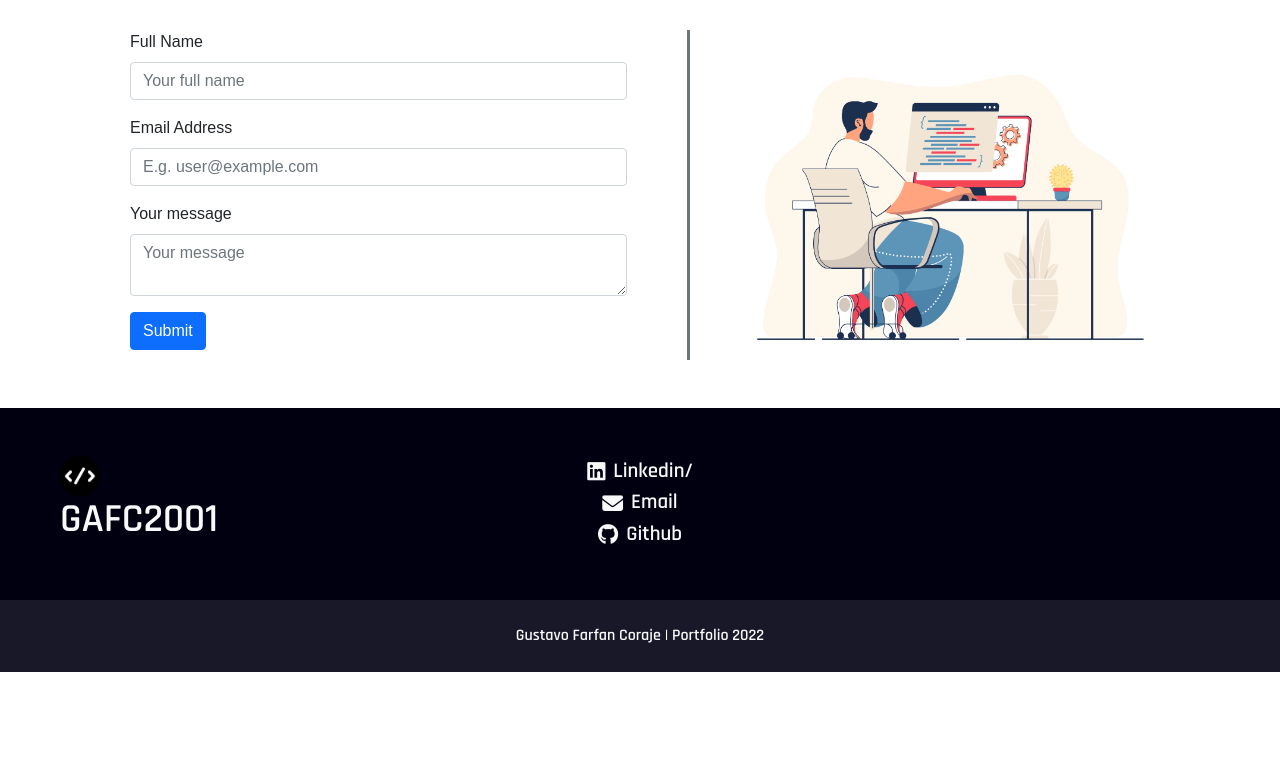
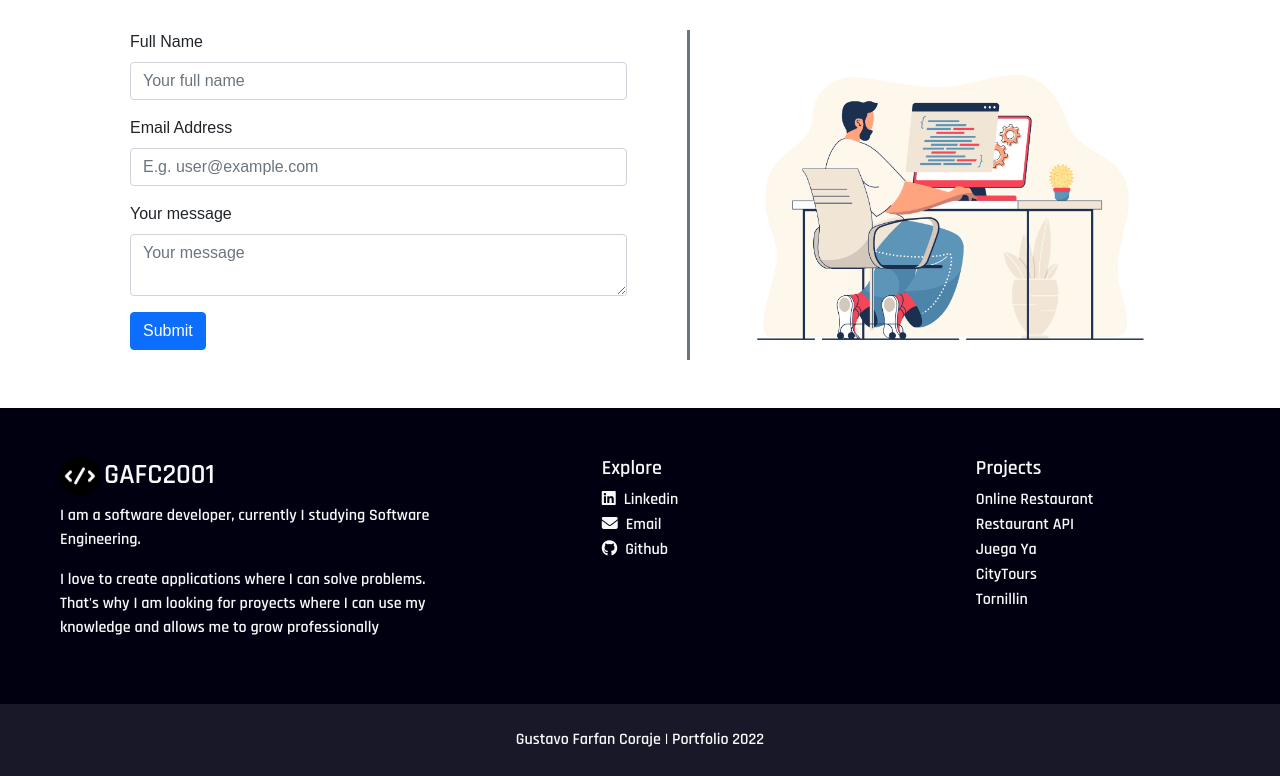
Before and after one commit to gafc2001/gafc2001.github.io, a React (Create React App) app: page / in a window 1280 px wide. Shown: the part 4195-4971 px from the top of the page. Before the commit the page ends 4867 px from the top, so only its background shows below. Built offline with nearby package versions, Linux system fonts and the light colour scheme; no server answers.

Commit message:
footer redesign

```diff
--- a/src/assets/css/main.css
+++ b/src/assets/css/main.css
@@ -257,15 +257,21 @@ img.img-profile {
 }
 
 .footer-link {
+  color: #fff;
+  display: block;
+  font-size: 1rem;
+  text-decoration: none;
+  border-bottom: 1px solid transparent;
+}
+.fit-content{
+  width: fit-content;
+}
+.center-x{
   display: flex;
   justify-content: center;
-  align-items: center;
-  font-size: 1.3rem;
 }
-
 .footer-link:hover {
-  background-color: white;
-  color: black !important;
+  text-decoration: underline;
 }
 
 /* .project-links{
--- a/src/assets/lang/languages.js
+++ b/src/assets/lang/languages.js
@@ -325,6 +325,21 @@ const english = {
             }
         }
 
+    },
+    "footer" : {
+        "paragraphs" : [
+            "I am a software developer, currently I studying Software Engineering.",
+            "I love to create applications where I can solve problems. That's why I am looking for proyects where I can use my knowledge and allows me to grow professionally"
+        ],
+        "explore" : {
+            "title" : "Explore",
+        },
+        "projects" : {
+            "title" : "Projects",
+        },
+        "contact" : {
+            "title" : "Get in touch",
+        }
     }
 }
 const spanish = {
@@ -655,6 +670,21 @@ const spanish = {
             }
         }
 
+    },
+    "footer" : {
+        "paragraphs" : [
+            "Soy un desarrollador de software, actualmente estoy estudiando Ingeniería de Software",
+            "Me encanta crear aplicaciones en la que pueda solucionar un problema. Para ello busco proyectos en la que pueda aplicar mis conocimientos y me permita crecer profesionalmente"
+        ],
+        "explore" : {
+            "title" : "Explorar",
+        },
+        "projects" : {
+            "title" : "Proyectos",
+        },
+        "contact" : {
+            "title" : "Contactame",
+        }
     }
 }
 
--- a/src/components/Footer/Footer.js
+++ b/src/components/Footer/Footer.js
@@ -1,37 +1,58 @@
 import React from 'react'
 import {Row, Col } from 'react-bootstrap'
+import { language } from '../../assets/lang/languages';
+import useLanguage from './../../hooks/useLanguage';
 export const Footer = () => {
+    const {lang} = useLanguage();
+    const year = new Date().getFullYear();
+    console.log(year);
     return (
     <footer className="section container-fluid text-light" id="contact-section">
         <Row className="bg-footer p-5">
             <Col md="4">
+                <h5 className="d-flex align-items-center">
+                    <img src={`${process.env.PUBLIC_URL}/favicon.png`} alt="icon" className='img-fluid' width="40"/>
+                    <span className="h3 m-0 ms-1">GAFC2001</span>
+                </h5>
                 <div>
-                    <img src={`${process.env.PUBLIC_URL}/favicon.png`} alt="icon" className='img-fluid' width="40"/>
-                    <h1>GAFC2001</h1>
+                    {lang.footer.paragraphs.map( e => (<p>{e}</p>))}
                 </div>
             </Col>
-            <Col md="4">
-                <a rel="noopener noreferrer" target="_blank"className="text-light text-center link footer-link"
+            <Col md="4" className="center-x">
+                <div className="fit-content">
+                    <h5>{lang.footer.explore.title}</h5>
+                    <a rel="noopener noreferrer" target="_blank"className="text-light footer-link"
                         href="https://www.linkedin.com/in/gustavo-farfan-coraje-64488b211/">
                         <i className="me-2 fab fa-linkedin"></i>
-                    <span>Linkedin/</span>
+                        <span>Linkedin</span>
                     </a>
-                <a rel="noopener noreferrer" target="_blank"className="text-light text-center link footer-link" href="mailto:farfancoraje15@gmail.com">
+                    <a rel="noopener noreferrer" target="_blank"className="text-light footer-link" href="mailto:farfancoraje15@gmail.com">
                         <i className="me-2 fas fa-envelope"></i>
                         <span>Email</span>
                     </a>
-                <a rel="noopener noreferrer" target="_blank"className="text-light text-center link footer-link" href="https://github.com/gafc2001">
+                    <a rel="noopener noreferrer" target="_blank"className="text-light footer-link" href="https://github.com/gafc2001">
                         <i className="me-2 fab fa-github"></i>
                         <span>Github</span>
                     </a>
+                </div>
             </Col>
 
-            <Col md="4">
+            <Col md="4" className="center-x">
+                <div className='fit-content'>
+                    <h5>{lang.footer.projects.title}</h5>
+                    <div>
+                        {lang.project.projects.map( project => {
+                            return (
+                                <a className='text-light footer-link' href={project.links[1].url}>{project.title}</a>
+                            );
+                        })}
+                    </div>
+                </div>
             </Col>
 
         </Row>
         <div className="row bg-footer-secondary">
-            <p className="m-0 text-center py-4">Gustavo Farfan Coraje | Portfolio <span id="year">2022</span></p>
+            <p className="m-0 text-center py-4">Gustavo Farfan Coraje | Portfolio <span>{year}</span></p>
         </div>
     </footer>
   )
```
Lines whose indentation alone changed are shown as unchanged.
